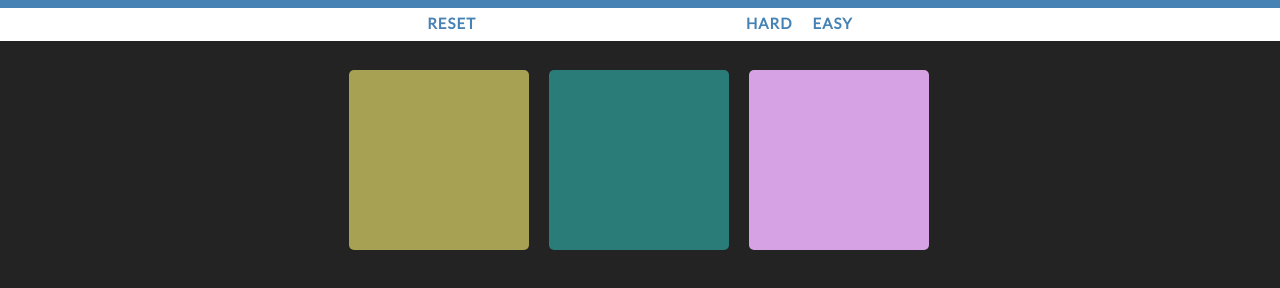
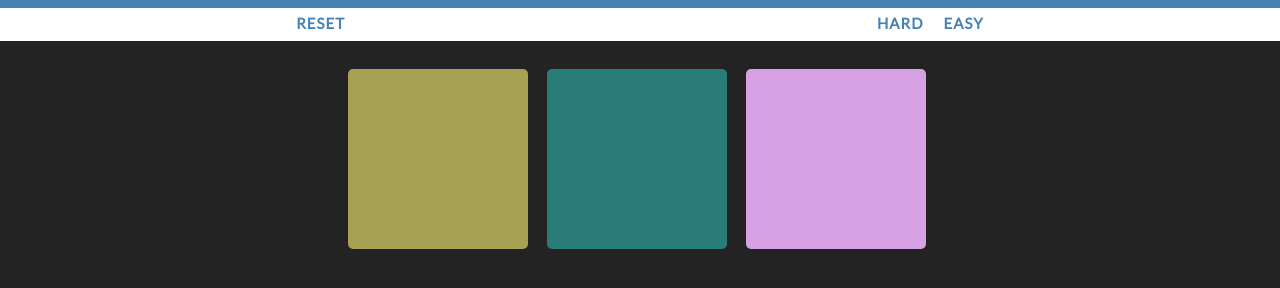
Before and after one commit to KrawczykD/ColorGame, a plain HTML site: page index.html in a window 1280 px wide. Shown: the part 166-454 px from the top of the page. Drawn offline with Linux system fonts and the light colour scheme.

Commit message:
add vp and change menu width

```diff
--- a/css/color.css
+++ b/css/color.css
@@ -36,7 +36,7 @@ body{
 }
 
 .reset{
-	margin-right: 25rem;
+	margin-right: 40%;
 }
 
 
@@ -58,7 +58,7 @@ body{
 .color{
 	width:30%;
 	padding-bottom:30%;
-	margin: 1.5%;
+	margin: 1.4%;
 	display: inline-block;
 	border-radius: 0.5rem;
 	transition: all 0.6s;
--- a/index.html
+++ b/index.html
@@ -2,6 +2,7 @@
 <html lang="en">
 <head>
 	<meta charset="UTF-8">
+	<meta name="viewport" content="width=device-width, initial-scale=1.0">
 	<title>Collor games</title>
 	<link href="https://fonts.googleapis.com/css?family=Lato" rel="stylesheet">
 	<link rel="stylesheet" type="text/css" href="css/color.css">
```
Also changed, not shown: 1 other file.
